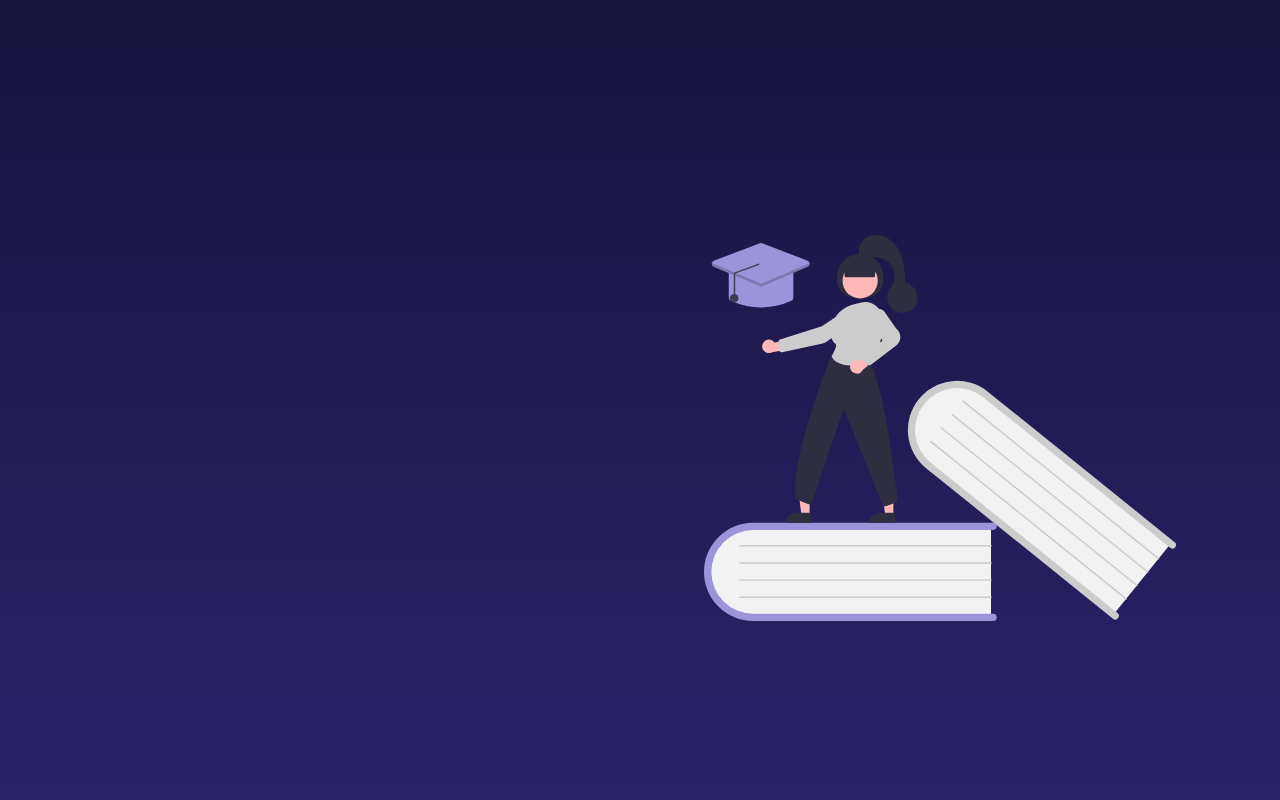
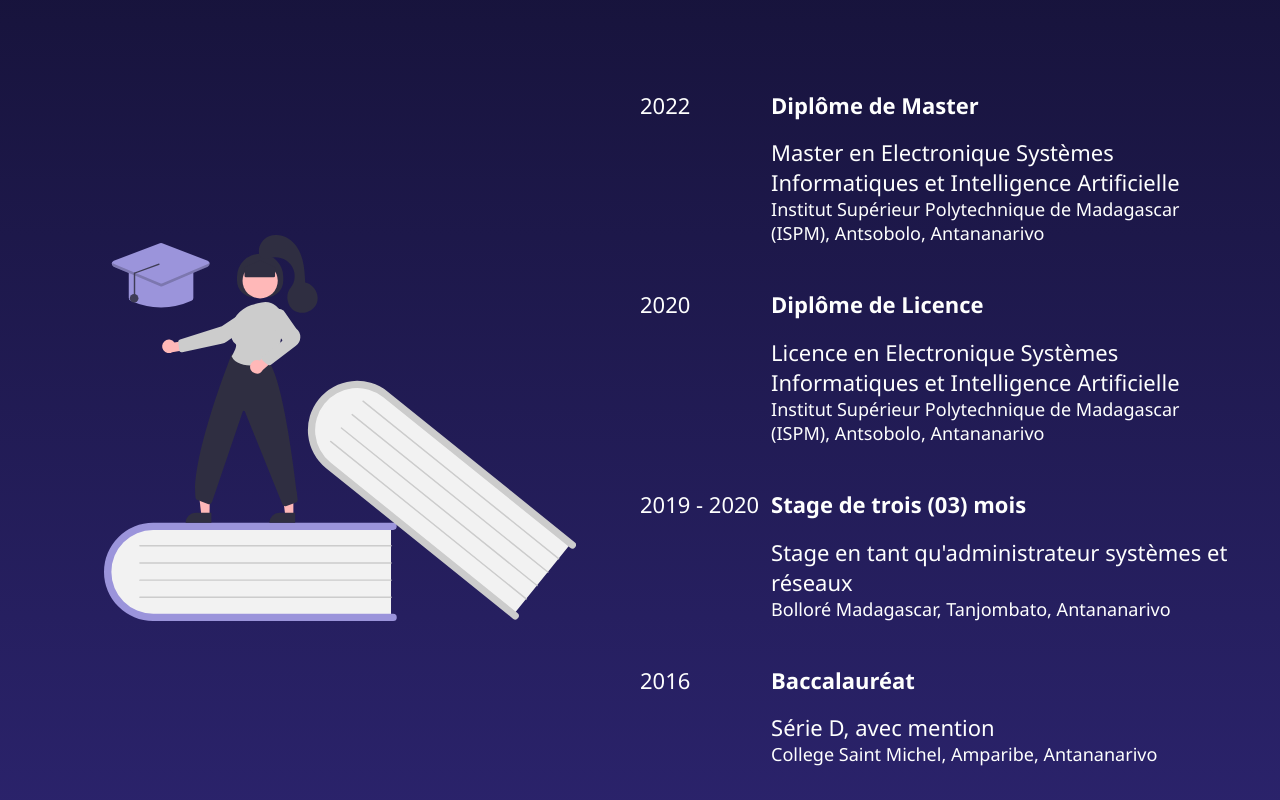
Before and after one commit to andolalaina/vuejs-portfolio, a Vue app: page / in a window 1280 px wide. Shown: the part 780-1580 px from the top of the page. Built offline with nearby package versions, Linux system fonts and the light colour scheme.

Commit message:
Added Degree component

```diff
--- a/src/App.vue
+++ b/src/App.vue
@@ -6,8 +6,8 @@
     <div class="title-2"><strong>Etudiant en Master 2</strong></div>
     <div class="title-3">Electronique Systèmes Informatiques et Intelligence Artificielle (ESIIA-5)</div>
   </Content>
-  <Content illustrationFilename="presentation.svg" contentLink="presentation" reversed>
-
+  <Content illustrationFilename="presentation.svg" contentLink="presentation">
+    <Degree v-for="course in courses" :key="course.id" :date="course.date" :title="course.title" :course="course.description" :institution="course.institution" />
   </Content>
   <Content illustrationFilename="projets.svg" contentLink="projets">
 
@@ -21,11 +21,48 @@
 <script>
 import Navbar from "./components/Navbar.vue"
 import Content from "./components/Content.vue"
+import Degree from "./components/Degree.vue"
+
 export default {
   name: 'App',
   components: {
     Navbar,
-    Content
+    Content,
+    Degree
+  },
+  data() {
+    return {
+      courses : [
+        {
+          id : 1,
+          date : "2022",
+          title : "Diplôme de Master",
+          description : "Master en Electronique Systèmes Informatiques et Intelligence Artificielle",
+          institution : "Institut Supérieur Polytechnique de Madagascar (ISPM), Antsobolo, Antananarivo"
+        },
+        {
+          id : 2,
+          date : "2020",
+          title : "Diplôme de Licence",
+          description : "Licence en Electronique Systèmes Informatiques et Intelligence Artificielle",
+          institution : "Institut Supérieur Polytechnique de Madagascar (ISPM), Antsobolo, Antananarivo"
+        },
+        {
+          id : 2,
+          date : "2019 - 2020",
+          title : "Stage de trois (03) mois",
+          description : "Stage en tant qu'administrateur systèmes et réseaux",
+          institution : "Bolloré Madagascar, Tanjombato, Antananarivo"
+        },
+        {
+          id : 3,
+          date : "2016",
+          title : "Baccalauréat",
+          description : "Série D, avec mention",
+          institution : "College Saint Michel, Amparibe, Antananarivo"
+        }
+      ]
+    }
   }
 }
 </script>
--- /dev/null
+++ b/src/components/Degree.vue
@@ -0,0 +1,41 @@
+<template>
+    <div class="degree">
+        <div class="date">{{date}}</div>
+        <div class="details">
+            <div class="title">{{title}}</div>
+            <div class="course">{{course}}</div>
+            <div class="place">{{institution}}</div>
+        </div>
+    </div>
+</template>
+
+<script>
+export default {
+    name: 'Degree',
+    props: {
+        date: String,
+        title: String,
+        course: String,
+        institution: String
+    }
+}
+</script>
+
+<style scoped>
+    .degree {
+        margin: 1rem 0;
+        display: flex;
+    }
+    .date {
+        margin-right: .5rem;
+        min-width: 20%;
+    }
+    .title {
+        font-weight: 700;
+        margin-bottom : .8rem;
+    }
+    .place {
+        font-size: .82rem;
+        font-weight: 100;
+    }
+</style>
```
